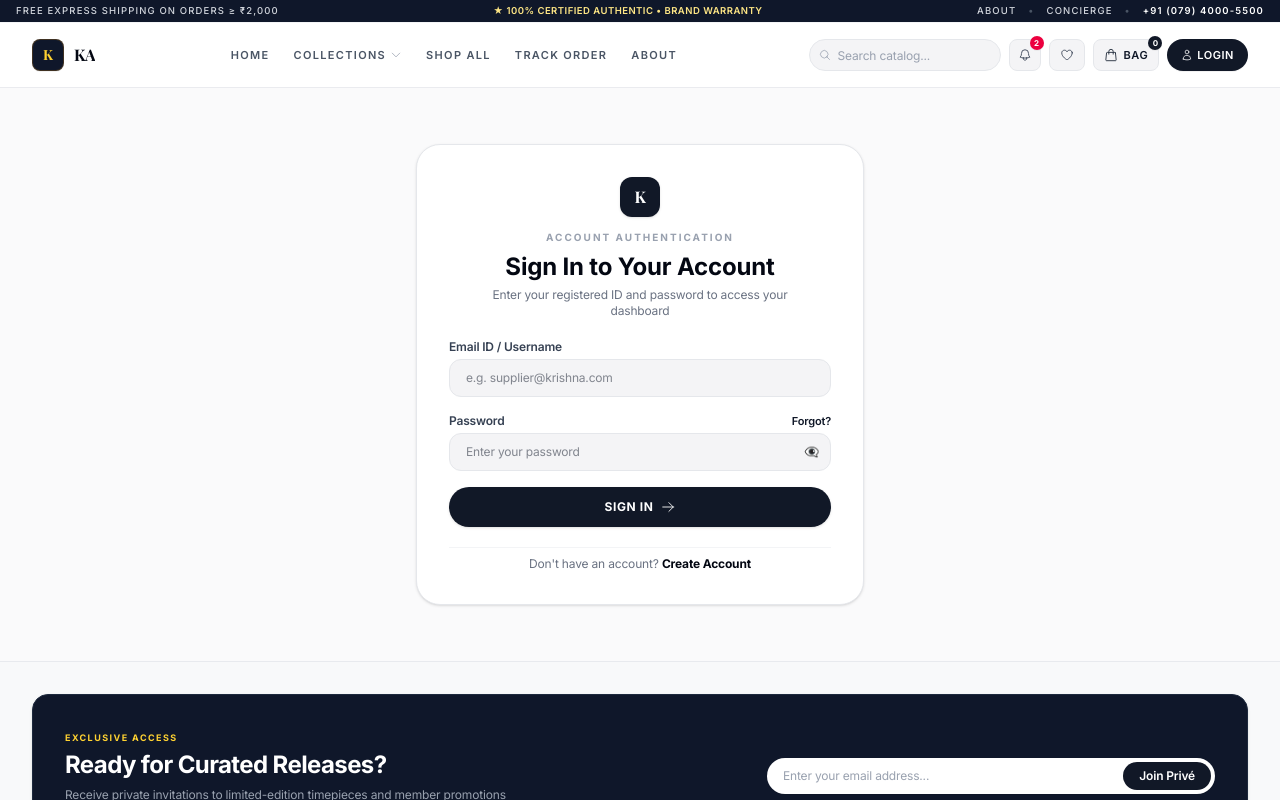
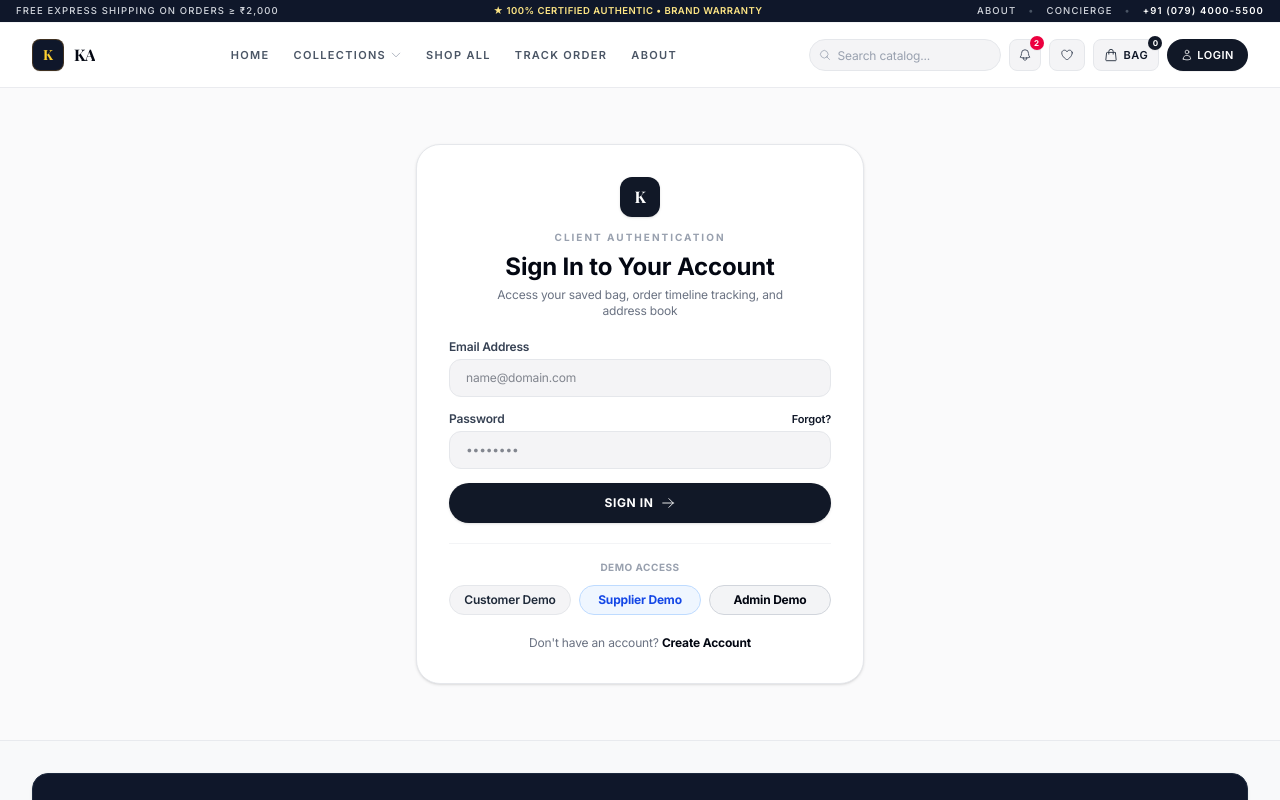
Before and after one commit to Vrushali1709/Krishna-Accessories, a React (Vite) app: page /login in a window 1280 px wide. Shown: the top 800 px of the page. Built offline with nearby package versions, Linux system fonts and the light colour scheme; a web font is replaced by a local one.

Commit message:
Initial Commit

```diff
--- a/src/pages/Login.jsx
+++ b/src/pages/Login.jsx
@@ -1,17 +1,15 @@
 // src/pages/Login.jsx
 import React, { useState } from 'react';
-import { Link, useNavigate, useLocation } from 'react-router-dom';
+import { Link, useNavigate } from 'react-router-dom';
 import Navbar from '../components/Navbar';
 import Footer from '../components/Footer';
 import { setCurrentUser } from '../utils/auth';
-import { getSuppliers } from '../utils/orderStore';
 import { LockClosedIcon, UserIcon, ArrowRightIcon, ShieldCheckIcon } from '../components/Icons';
 
 export default function Login() {
   const [email, setEmail] = useState('');
   const [password, setPassword] = useState('');
   const [error, setError] = useState('');
-  const [showPassword, setShowPassword] = useState(false);
   const [forgotModalOpen, setForgotModalOpen] = useState(false);
   const [forgotEmail, setForgotEmail] = useState('');
   const [otpSent, setOtpSent] = useState(false);
@@ -20,10 +18,6 @@ export default function Login() {
   const [forgotSuccess, setForgotSuccess] = useState('');
 
   const navigate = useNavigate();
-  const location = useLocation();
-
-  const redirectMessage = location.state?.message || '';
-  const returnPath = location.state?.from?.pathname;
 
   const handleLogin = (e) => {
     e.preventDefault();
@@ -31,11 +25,6 @@ export default function Login() {
 
     const cleanEmail = email.trim().toLowerCase();
     const cleanPassword = password.trim();
-
-    if (!cleanEmail || !cleanPassword) {
-      setError('Please enter both your Email ID and Password.');
-      return;
-    }
 
     // 1. Admin Authentication Check
     if (cleanEmail === 'admin@krishna.com' || cleanEmail === 'admin') {
@@ -46,30 +35,27 @@ export default function Login() {
           name: 'Super Administrator',
           phone: '+91 98765 00001'
         });
-        navigate(returnPath || '/admin', { replace: true });
+        navigate('/admin');
         return;
       } else {
-        setError('Incorrect password for Administrator.');
+        setError('Invalid password for Administrator (Hint: admin123).');
         return;
       }
     }
 
     // 2. Supplier Authentication Check
-    const suppliers = getSuppliers();
-    const matchedSupplier = suppliers.find(s => s.email?.toLowerCase() === cleanEmail);
-
-    if (cleanEmail === 'supplier@krishna.com' || cleanEmail === 'supplier' || matchedSupplier) {
-      if (cleanPassword === 'supplier123' || cleanPassword === matchedSupplier?.password) {
+    if (cleanEmail === 'supplier@krishna.com' || cleanEmail === 'supplier') {
+      if (cleanPassword === 'supplier123') {
         setCurrentUser({
-          email: matchedSupplier?.email || 'supplier@krishna.com',
+          email: 'supplier@krishna.com',
           role: 'supplier',
-          name: matchedSupplier?.name || 'Apex Timepieces Ltd.',
-          phone: matchedSupplier?.phone || '+91 98765 43210'
+          name: 'Apex Timepieces Ltd.',
+          phone: '+91 98765 43210'
         });
-        navigate(returnPath || '/supplier', { replace: true });
+        navigate('/supplier');
         return;
       } else {
-        setError('Incorrect password for Supplier. Please enter valid credentials.');
+        setError('Invalid password for Supplier (Hint: supplier123).');
         return;
       }
     }
@@ -82,9 +68,24 @@ export default function Login() {
         name: cleanEmail.includes('rahul') ? 'Rahul Patel' : cleanEmail.split('@')[0],
         phone: '+91 98765 12345'
       });
-      navigate(returnPath || '/account', { replace: true });
+      navigate('/account');
     } else {
-      setError('Invalid email or password. Please try again.');
+      setError('Please provide your email and password.');
+    }
+  };
+
+  const handleQuickLogin = (role) => {
+    setError('');
+
+    if (role === 'admin') {
+      setEmail('admin@krishna.com');
+      setPassword('admin123');
+    } else if (role === 'supplier') {
+      setEmail('supplier@krishna.com');
+      setPassword('supplier123');
+    } else {
+      setEmail('rahul.patel@example.com');
+      setPassword('customer123');
     }
   };
 
@@ -123,42 +124,30 @@ export default function Login() {
               K
             </div>
             <span className="text-[10px] font-bold uppercase tracking-[0.2em] text-gray-400">
-              Account Authentication
+              Client Authentication
             </span>
             <h2 className="text-xl sm:text-2xl font-bold text-gray-950 mt-1">Sign In to Your Account</h2>
             <p className="text-xs text-gray-500 mt-1 max-w-xs mx-auto">
-              Enter your registered ID and password to access your dashboard
+              Access your saved bag, order timeline tracking, and address book
             </p>
           </div>
 
-          {/* Security alert if redirected from Protected Route */}
-          {redirectMessage && (
-            <div className="rounded-2xl border border-amber-200 bg-amber-50 p-3 text-xs text-amber-900 font-medium flex items-center gap-2.5 shadow-2xs">
-              <span className="text-base">🔒</span>
-              <div>
-                <strong className="font-bold block text-amber-950">Login Required</strong>
-                <span>{redirectMessage}</span>
-              </div>
-            </div>
-          )}
-
           {error && (
-            <div className="rounded-xl border border-red-200 bg-red-50 p-2.5 text-xs text-red-700 font-semibold text-center animate-shake">
+            <div className="rounded-xl border border-red-200 bg-red-50 p-2.5 text-xs text-red-700 font-semibold text-center">
               {error}
             </div>
           )}
 
-          <form onSubmit={handleLogin} className="space-y-4" autoComplete="off">
+          <form onSubmit={handleLogin} className="space-y-3.5">
             <div>
-              <label className="text-xs font-semibold text-gray-700 mb-1 block">Email ID / Username</label>
+              <label className="text-xs font-semibold text-gray-700 mb-1 block">Email Address</label>
               <input
                 type="text"
                 required
-                autoComplete="off"
                 value={email}
                 onChange={(e) => setEmail(e.target.value)}
-                placeholder="e.g. supplier@krishna.com"
-                className="w-full rounded-xl border border-gray-200 bg-[#F4F4F6] px-4 py-2.5 text-xs text-gray-900 outline-none focus:border-gray-400 focus:bg-white transition"
+                placeholder="name@domain.com"
+                className="w-full rounded-xl border border-gray-200 bg-[#F4F4F6] px-4 py-2.5 text-xs text-gray-900 outline-none focus:border-gray-400 focus:bg-white"
               />
             </div>
 
@@ -173,36 +162,56 @@ export default function Login() {
                   Forgot?
                 </button>
               </div>
-              <div className="relative">
               <input
-                  type={showPassword ? 'text' : 'password'}
+                type="password"
                 required
-                  autoComplete="new-password"
                 value={password}
                 onChange={(e) => setPassword(e.target.value)}
-                  placeholder="Enter your password"
-                  className="w-full rounded-xl border border-gray-200 bg-[#F4F4F6] px-4 py-2.5 text-xs text-gray-900 outline-none focus:border-gray-400 focus:bg-white pr-10 transition"
+                placeholder="••••••••"
+                className="w-full rounded-xl border border-gray-200 bg-[#F4F4F6] px-4 py-2.5 text-xs text-gray-900 outline-none focus:border-gray-400 focus:bg-white"
               />
-                <button
-                  type="button"
-                  onClick={() => setShowPassword(!showPassword)}
-                  className="absolute right-3 top-1/2 -translate-y-1/2 text-gray-400 hover:text-gray-700 text-xs"
-                >
-                  {showPassword ? '👁️' : '👁️‍🗨️'}
-                </button>
-              </div>
             </div>
 
             <button
               type="submit"
-              className="w-full inline-flex items-center justify-center gap-2 rounded-full bg-[#111827] py-3 text-xs font-bold uppercase tracking-wider text-white shadow-sm transition hover:bg-black cursor-pointer"
+              className="w-full inline-flex items-center justify-center gap-2 rounded-full bg-[#111827] py-3 text-xs font-bold uppercase tracking-wider text-white shadow-sm transition hover:bg-black"
             >
               <span>Sign In</span>
               <ArrowRightIcon className="w-3.5 h-3.5" />
             </button>
           </form>
 
-          <div className="text-center text-xs text-gray-500 pt-2 border-t border-gray-100">
+          {/* Quick Access Account Selector */}
+          <div className="border-t border-gray-100 pt-4">
+            <p className="text-[10px] text-center text-gray-400 uppercase tracking-wider mb-2.5 font-bold">
+              Demo Access
+            </p>
+            <div className="grid grid-cols-3 gap-2">
+              <button
+                type="button"
+                onClick={() => handleQuickLogin('customer')}
+                className="rounded-full border border-gray-200 bg-[#F4F4F6] py-1.5 px-1 text-[11px] sm:text-xs font-semibold text-gray-800 hover:bg-gray-200 transition truncate"
+              >
+                Customer Demo
+              </button>
+              <button
+                type="button"
+                onClick={() => handleQuickLogin('supplier')}
+                className="rounded-full border border-blue-200 bg-blue-50 py-1.5 px-1 text-[11px] sm:text-xs font-bold text-blue-700 hover:bg-blue-100 transition truncate"
+              >
+                Supplier Demo
+              </button>
+              <button
+                type="button"
+                onClick={() => handleQuickLogin('admin')}
+                className="rounded-full border border-gray-300 bg-gray-100 py-1.5 px-1 text-[11px] sm:text-xs font-bold text-gray-950 hover:bg-gray-200 transition truncate"
+              >
+                Admin Demo
+              </button>
+            </div>
+          </div>
+
+          <div className="text-center text-xs text-gray-500">
             Don't have an account?{' '}
             <Link to="/register" className="font-bold text-gray-950 hover:underline">
               Create Account
@@ -243,21 +252,30 @@ export default function Login() {
                     required
                     value={forgotEmail}
                     onChange={(e) => setForgotEmail(e.target.value)}
-                    placeholder="registered@krishna.com"
-                    className="w-full rounded-xl border border-gray-200 bg-[#F4F4F6] px-4 py-2.5 text-xs text-gray-900 outline-none focus:border-gray-400 focus:bg-white"
+                    placeholder="user@example.com"
+                    className="w-full rounded-xl border border-gray-200 bg-[#F4F4F6] px-3.5 py-2 outline-none focus:border-gray-400"
                   />
                 </div>
+                <div className="pt-2 flex gap-2">
+                  <button
+                    type="button"
+                    onClick={() => setForgotModalOpen(false)}
+                    className="flex-1 rounded-full border border-gray-200 bg-gray-100 py-2.5 font-bold text-gray-700 hover:bg-gray-200"
+                  >
+                    Cancel
+                  </button>
                   <button
                     type="submit"
-                  className="w-full rounded-full bg-[#111827] py-2.5 text-xs font-bold uppercase tracking-wider text-white hover:bg-black transition"
+                    className="flex-1 rounded-full bg-[#111827] py-2.5 font-bold uppercase tracking-wider text-white hover:bg-black"
                   >
-                  Send OTP Code
+                    Send OTP &rarr;
                   </button>
+                </div>
               </form>
             ) : (
               <form onSubmit={handleResetPassword} className="space-y-3.5 text-xs">
                 <div>
-                  <label className="font-semibold text-gray-700 block mb-1">6-Digit OTP Code</label>
+                  <label className="font-semibold text-gray-700 block mb-1">Enter 6-Digit OTP Code</label>
                   <input
                     type="text"
                     required
@@ -265,7 +283,7 @@ export default function Login() {
                     value={otpCode}
                     onChange={(e) => setOtpCode(e.target.value)}
                     placeholder="123456"
-                    className="w-full rounded-xl border border-gray-200 bg-[#F4F4F6] px-4 py-2.5 text-xs text-gray-900 outline-none focus:border-gray-400 focus:bg-white tracking-widest text-center font-bold"
+                    className="w-full rounded-xl border border-gray-200 bg-[#F4F4F6] px-3.5 py-2 font-mono text-center tracking-widest text-base font-bold outline-none"
                   />
                 </div>
                 <div>
@@ -275,18 +293,28 @@ export default function Login() {
                     required
                     value={newPassword}
                     onChange={(e) => setNewPassword(e.target.value)}
-                    placeholder="Enter new strong password"
-                    className="w-full rounded-xl border border-gray-200 bg-[#F4F4F6] px-4 py-2.5 text-xs text-gray-900 outline-none focus:border-gray-400 focus:bg-white"
+                    placeholder="••••••••"
+                    className="w-full rounded-xl border border-gray-200 bg-[#F4F4F6] px-3.5 py-2 outline-none"
                   />
                 </div>
+                <div className="pt-2 flex gap-2">
+                  <button
+                    type="button"
+                    onClick={() => setOtpSent(false)}
+                    className="flex-1 rounded-full border border-gray-200 bg-gray-100 py-2.5 font-bold text-gray-700 hover:bg-gray-200"
+                  >
+                    Back
+                  </button>
                   <button
                     type="submit"
-                  className="w-full rounded-full bg-[#111827] py-2.5 text-xs font-bold uppercase tracking-wider text-white hover:bg-black transition"
+                    className="flex-1 rounded-full bg-[#111827] py-2.5 font-bold uppercase tracking-wider text-white hover:bg-black"
                   >
-                  Save New Password & Sign In
+                    Confirm Reset
                   </button>
+                </div>
               </form>
             )}
+
           </div>
         </div>
       )}
```
Lines whose indentation alone changed are shown as unchanged.
